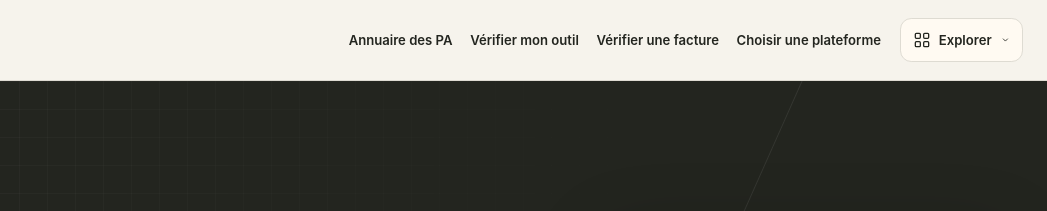
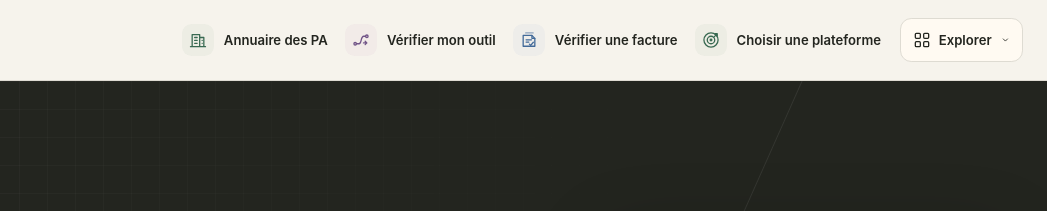
Before and after one commit to bluetouff/facture-radar, an Astro site: page /questions in a window 1280 px wide. Shown: the top 211 px of the page, 233-1280 px from the left. Built offline with nearby package versions, Linux system fonts and the light colour scheme; Astro itself is replaced by a stand-in of ours.

Commit message:
Restore illustrated primary navigation

```diff
--- a/src/styles/chrome.css
+++ b/src/styles/chrome.css
@@ -10,8 +10,11 @@
 .brand-copy strong span, .footer-brand-lockup b { font-weight: 700; }
 .brand-copy small, .footer-brand-lockup small { color: var(--muted); font-size: .76rem; }
 .main-nav { display: flex; gap: .3rem; align-items: stretch; margin-left: auto; }
-.nav-action { --nav-tone: #bc381c; position: relative; display: flex; gap: .6rem; align-items: center; padding: .7rem .75rem; border-radius: .75rem; transition: background 160ms ease, translate 160ms ease; }
-.nav-icon { display: grid; place-items: center; width: 2rem; height: 2rem; flex-shrink: 0; color: var(--nav-tone); border-radius: .6rem; background: transparent; }
+.site-header .tone-green { --nav-tone: #386951; }
+.site-header .tone-violet { --nav-tone: #715487; }
+.site-header .tone-blue { --nav-tone: #426a99; }
+.nav-action { position: relative; display: flex; gap: .6rem; align-items: center; padding: .7rem .65rem; border-radius: .75rem; transition: background 160ms ease, translate 160ms ease; }
+.nav-icon { display: grid; place-items: center; width: 2rem; height: 2rem; flex-shrink: 0; color: var(--nav-tone); border-radius: .6rem; background: color-mix(in srgb, var(--nav-tone) 9%, #fffaf2); }
 .nav-icon svg { width: 1.2rem; height: 1.2rem; stroke-width: 1.45; }
 .nav-copy { display: grid; gap: .1rem; }
 .nav-copy strong { font-size: .82rem; color: var(--bright); font-weight: 580; white-space: nowrap; }
@@ -126,9 +129,6 @@
   .site-footer { padding-top: 1.5rem; }
 }
 
-/* A quieter masthead gives the content, not the chrome, the first word. */
-.main-nav .nav-icon { display: none; }
-.main-nav .nav-copy small { display: none; }
 .brand-copy small { letter-spacing: .015em; }
 .resource-menu summary { background: #fffaf2; }
 .site-footer { background: #23251f; border-color: #494b40; }
```
